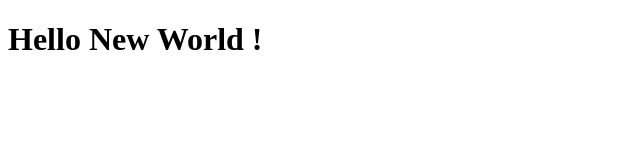
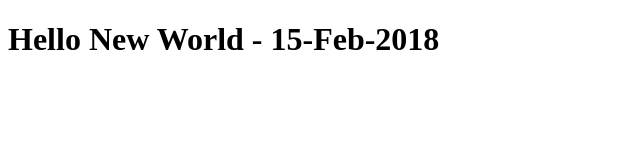
Before and after one commit to kirkkr/hello-world, a plain HTML site: page WebContent/index.html in a window 1280 px wide. Shown: the whole page, without its empty margins (0-640 px from the left). Drawn offline with Linux system fonts and the light colour scheme.

Commit message:
Update index.html

```diff
--- a/WebContent/index.html
+++ b/WebContent/index.html
@@ -5,6 +5,6 @@
 <title>Hello-World</title>
 </head>
 <body>
-<h1>Hello New World !</h1>
+<h1>Hello New World - 15-Feb-2018</h1>
 </body>
 </html>
```
